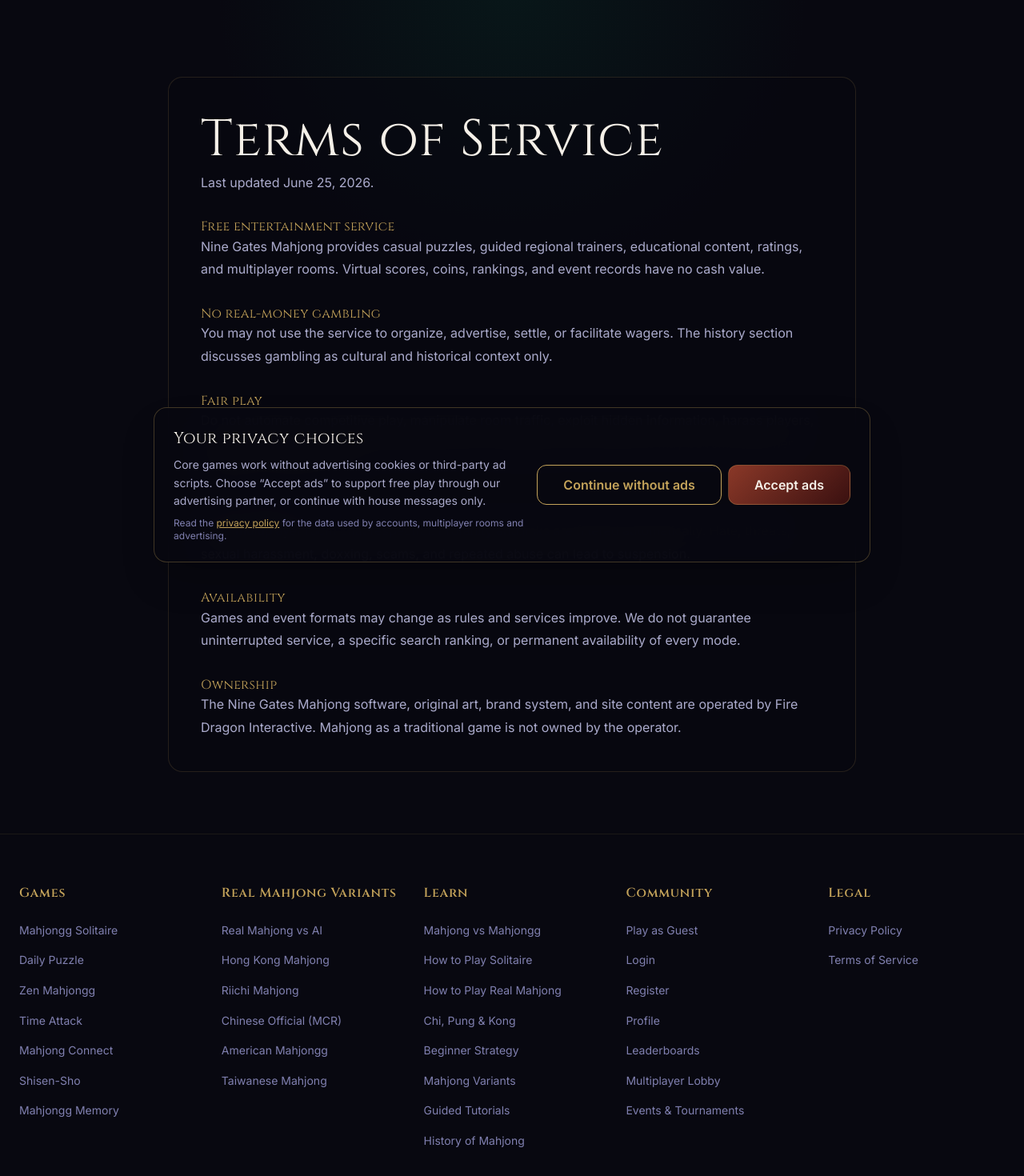
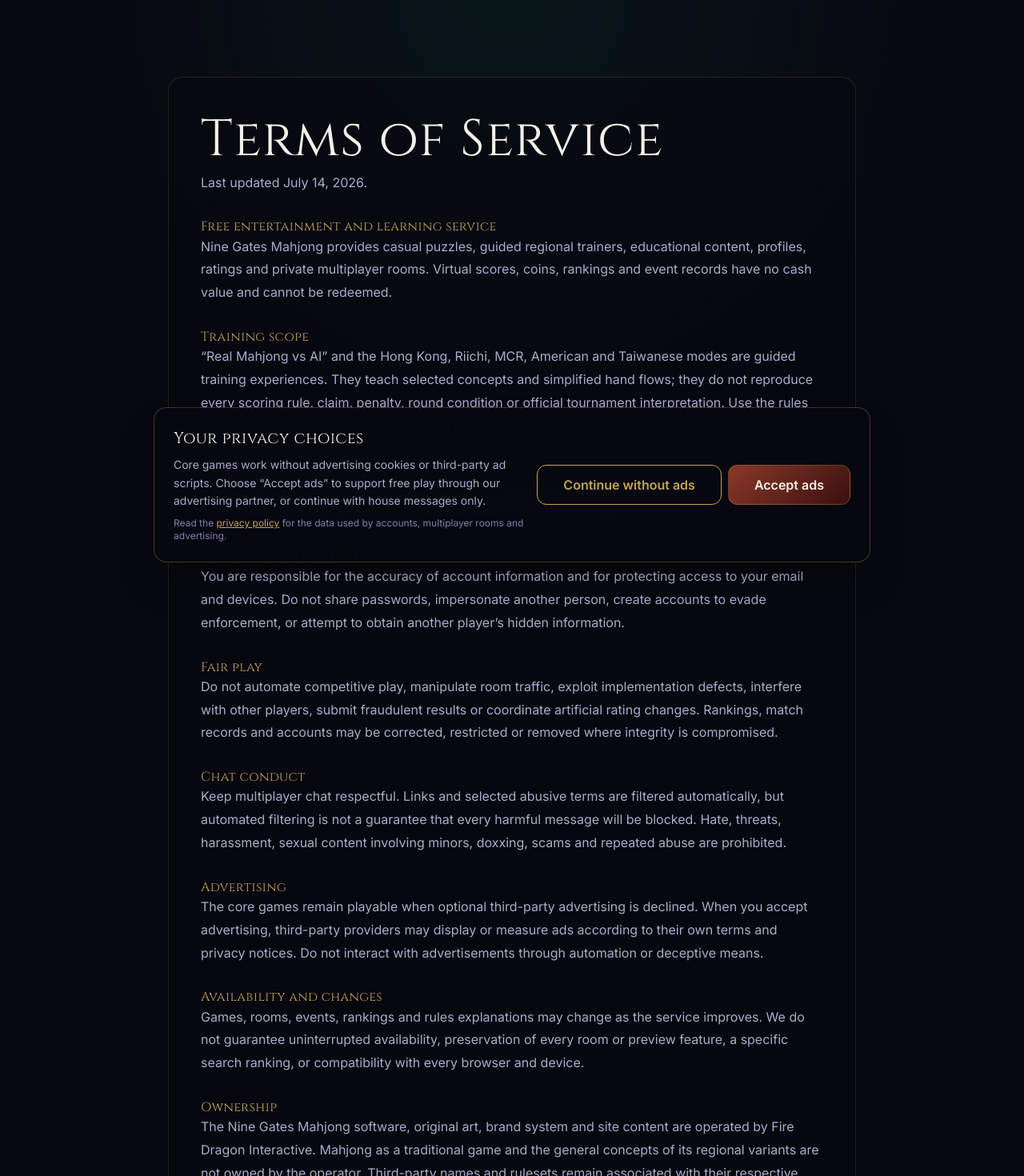
Before and after one commit to alexdevriesxing/nine-gates-mahjong, a React (Vite) app: page /terms in a window 1280 px wide. Shown: the part 85-1555 px from the top of the page at 80% size. Built offline with nearby package versions, Linux system fonts and the light colour scheme; no server answers.

Commit message:
Clarify trainer scope and service terms

```diff
--- a/src/app/pages/TermsPage.tsx
+++ b/src/app/pages/TermsPage.tsx
@@ -3,8 +3,65 @@
 export default function TermsPage() {
   return (
     <>
-      <SEOHead title="Terms of Service | Nine Gates Mahjong" description="Read the rules for fair play, accounts, chat, ratings, events, intellectual property, and no-wagering use of Nine Gates Mahjong." canonical="https://ninegatesmahjong.com/terms" />
-      <main className="legal-page"><article><h1>Terms of Service</h1><p>Last updated June 25, 2026.</p><h2>Free entertainment service</h2><p>Nine Gates Mahjong provides casual puzzles, guided regional trainers, educational content, ratings, and multiplayer rooms. Virtual scores, coins, rankings, and event records have no cash value.</p><h2>No real-money gambling</h2><p>You may not use the service to organize, advertise, settle, or facilitate wagers. The history section discusses gambling as cultural and historical context only.</p><h2>Fair play</h2><p>Do not automate competitive play, manipulate room traffic, exploit hidden information, harass players, evade moderation, or submit fraudulent results. Rankings and event entries may be removed when integrity is compromised.</p><h2>Chat conduct</h2><p>Keep multiplayer room chat respectful. Profanity and links are filtered automatically. Hate, threats, sexual harassment, doxxing, scams, and repeated abuse can lead to suspension.</p><h2>Availability</h2><p>Games and event formats may change as rules and services improve. We do not guarantee uninterrupted service, a specific search ranking, or permanent availability of every mode.</p><h2>Ownership</h2><p>The Nine Gates Mahjong software, original art, brand system, and site content are operated by Fire Dragon Interactive. Mahjong as a traditional game is not owned by the operator.</p></article></main>
+      <SEOHead
+        title="Terms of Service | Nine Gates Mahjong"
+        description="Read the rules for accounts, training games, multiplayer rooms, chat, ratings, advertising, fair play and no-wagering use of Nine Gates Mahjong."
+        canonical="https://ninegatesmahjong.com/terms"
+      />
+      <main className="legal-page">
+        <article>
+          <h1>Terms of Service</h1>
+          <p>Last updated July 14, 2026.</p>
+
+          <h2>Free entertainment and learning service</h2>
+          <p>
+            Nine Gates Mahjong provides casual puzzles, guided regional trainers, educational content, profiles, ratings and private multiplayer rooms. Virtual scores, coins, rankings and event records have no cash value and cannot be redeemed.
+          </p>
+
+          <h2>Training scope</h2>
+          <p>
+            “Real Mahjong vs AI” and the Hong Kong, Riichi, MCR, American and Taiwanese modes are guided training experiences. They teach selected concepts and simplified hand flows; they do not reproduce every scoring rule, claim, penalty, round condition or official tournament interpretation. Use the rules of the relevant association or event when playing competitively.
+          </p>
+
+          <h2>No real-money gambling</h2>
+          <p>
+            You may not use the service to organize, advertise, settle or facilitate wagers. The history and rules sections may discuss gambling only as cultural, historical or educational context.
+          </p>
+
+          <h2>Accounts and security</h2>
+          <p>
+            You are responsible for the accuracy of account information and for protecting access to your email and devices. Do not share passwords, impersonate another person, create accounts to evade enforcement, or attempt to obtain another player’s hidden information.
+          </p>
+
+          <h2>Fair play</h2>
+          <p>
+            Do not automate competitive play, manipulate room traffic, exploit implementation defects, interfere with other players, submit fraudulent results or coordinate artificial rating changes. Rankings, match records and accounts may be corrected, restricted or removed where integrity is compromised.
+          </p>
+
+          <h2>Chat conduct</h2>
+          <p>
+            Keep multiplayer chat respectful. Links and selected abusive terms are filtered automatically, but automated filtering is not a guarantee that every harmful message will be blocked. Hate, threats, harassment, sexual content involving minors, doxxing, scams and repeated abuse are prohibited.
+          </p>
+
+          <h2>Advertising</h2>
+          <p>
+            The core games remain playable when optional third-party advertising is declined. When you accept advertising, third-party providers may display or measure ads according to their own terms and privacy notices. Do not interact with advertisements through automation or deceptive means.
+          </p>
+
+          <h2>Availability and changes</h2>
+          <p>
+            Games, rooms, events, rankings and rules explanations may change as the service improves. We do not guarantee uninterrupted availability, preservation of every room or preview feature, a specific search ranking, or compatibility with every browser and device.
+          </p>
+
+          <h2>Ownership</h2>
+          <p>
+            The Nine Gates Mahjong software, original art, brand system and site content are operated by Fire Dragon Interactive. Mahjong as a traditional game and the general concepts of its regional variants are not owned by the operator. Third-party names and rulesets remain associated with their respective organizations and communities.
+          </p>
+
+          <h2>Contact</h2>
+          <p>Questions about these terms can be sent to support@ninegatesmahjong.com.</p>
+        </article>
+      </main>
     </>
   );
 }
```
